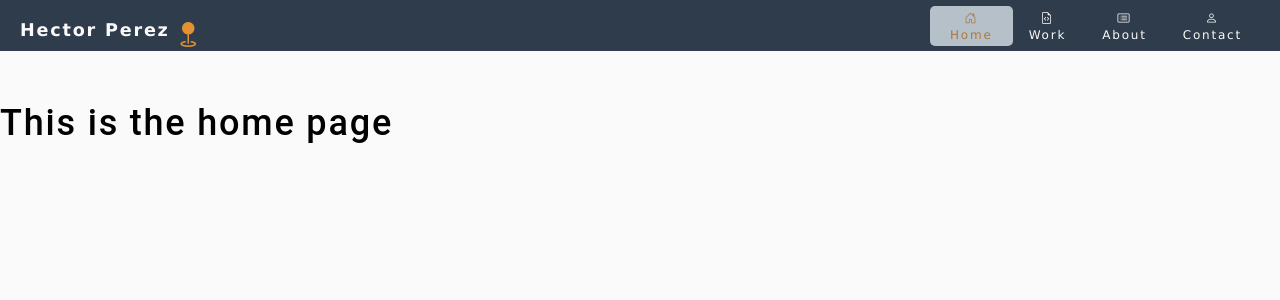
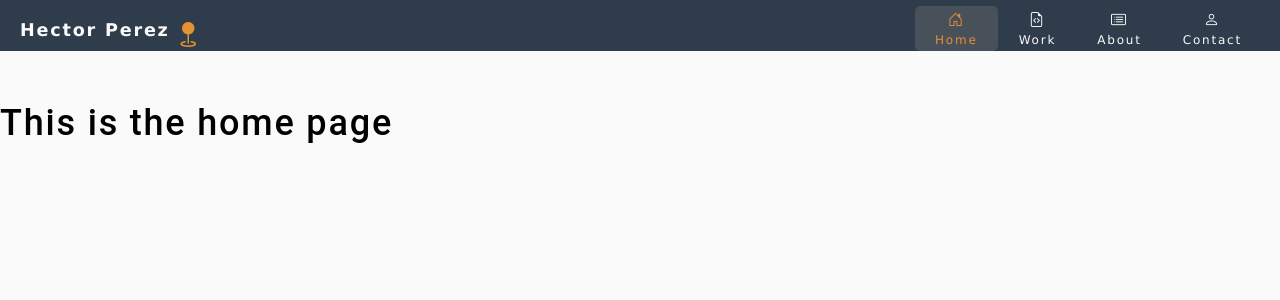
Before and after one commit to hpere102/hp-portfolio, a React (Create React App) app: page / in a window 1280 px wide. In both pictures the pointer is over the link "Home". Shown: the top 300 px of the page. Built offline with nearby package versions, Linux system fonts and the light colour scheme.

Commit message:
navbar work

```diff
--- a/src/index.css
+++ b/src/index.css
@@ -190,6 +190,7 @@ textarea {
 .flex-row {
   display: flex;
   flex-wrap: wrap;
+  gap: 5px;
   position: relative;
   bottom: 7px;
   font-size: 3px;
@@ -349,10 +350,12 @@ a {
 
 .nav-links {
 
+
 }
 
 .nav-links:hover {
-  opacity: 70%;
+  opacity: 100%;
+  background-color: rgba(118, 119, 116, 0.349);
 }
 
 
@@ -373,4 +376,5 @@ a {
   position: relative;
   top:1px;
   align-self: center;
+  font-size: 15px;
 }
```
